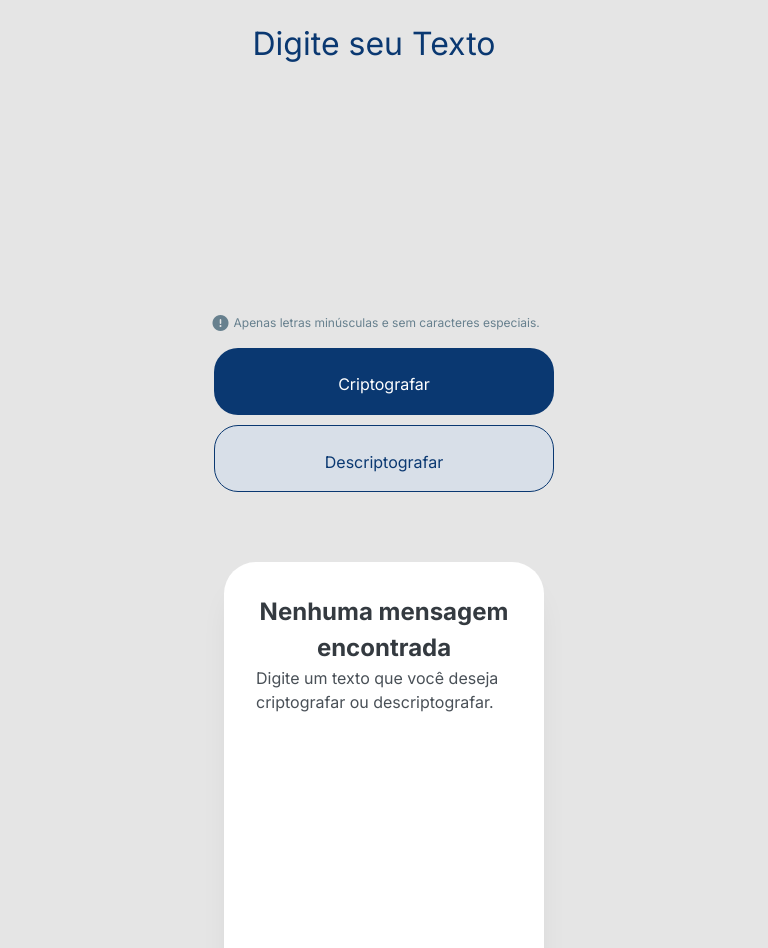
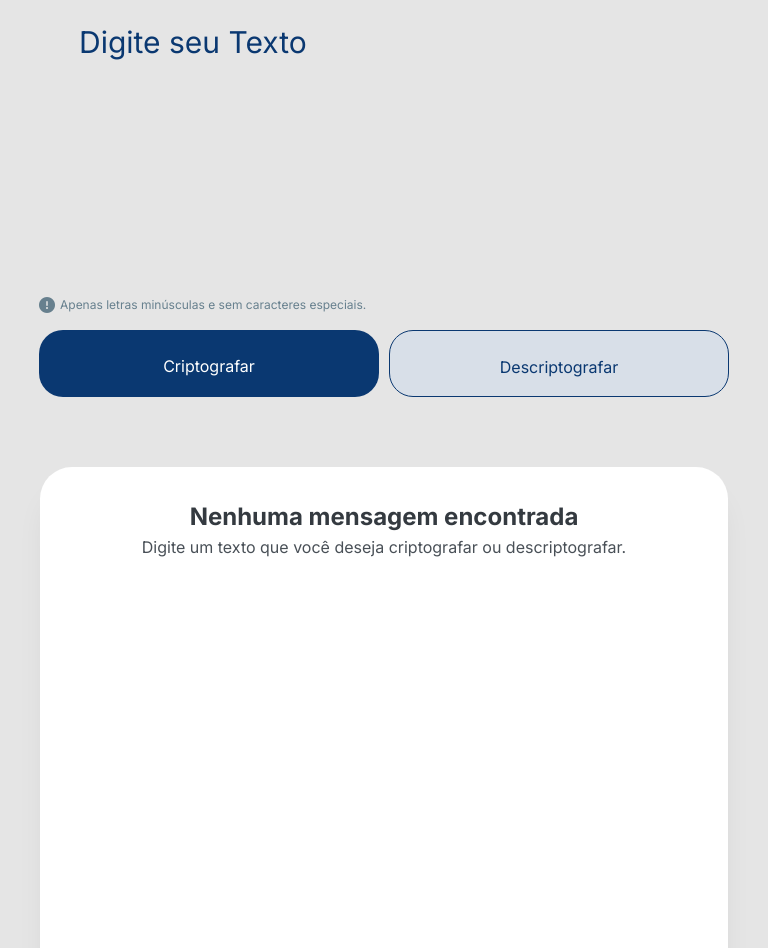
Before and after one commit to Jessica-Almeida/decodificador-de-texto, a plain HTML site: page index.html in a window 768 px wide. Shown: the part 76-1024 px from the top of the page. Drawn offline with Linux system fonts and the light colour scheme; files whose address does not match are found by name.

Commit message:
CSS - tablets

```diff
--- a/assets/css/style.css
+++ b/assets/css/style.css
@@ -153,3 +153,31 @@ textarea::-webkit-scrollbar-thumb {
   border: 1px solid #0a3871;
   color: #0a3871;
 }
+
+@media (min-width: 768px) and (max-width: 1024px) {
+  #input-main {
+    width: 688px;
+    font-size: 3rem;
+  }
+
+  .section-output {
+    width: 688px;
+  }
+
+  #msg-copy {
+    width: 650px;
+  }
+
+  .btn-copy {
+    width: 624px;
+  }
+
+  .btns {
+    flex-direction: row;
+    margin-bottom: 70px;
+  }
+
+  .btn-decrypt {
+    margin-bottom: 0;
+  }
+}
```
